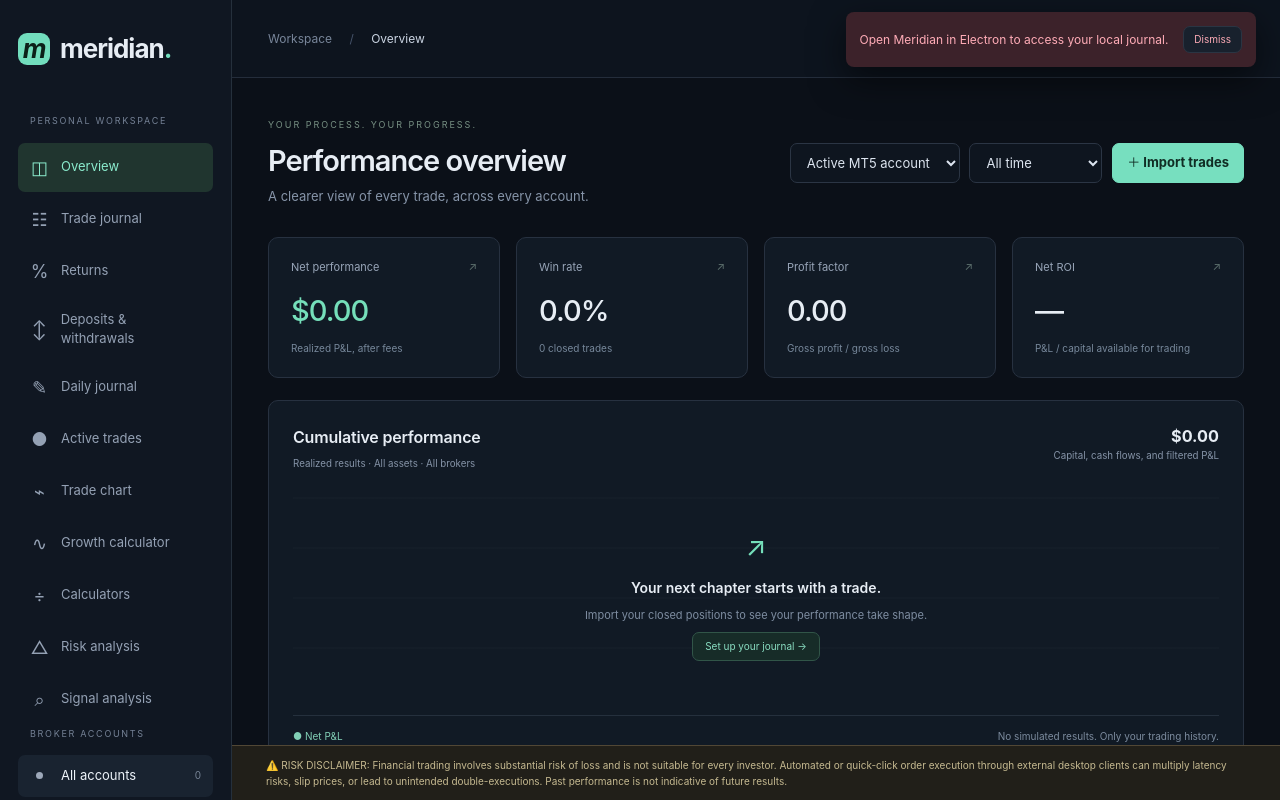
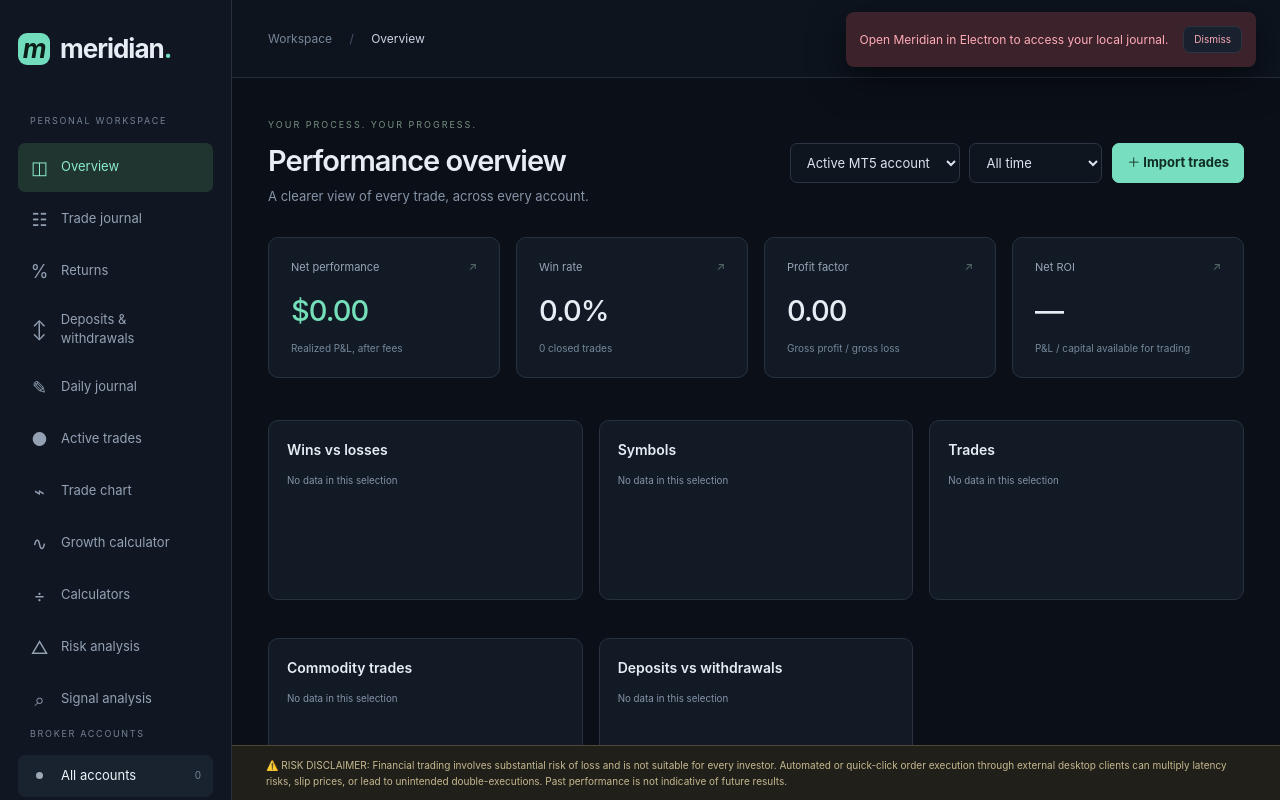
Before and after one commit to jimmyjetter27/meridian-trading-journal, a React (Vite) app: page / in a window 1280 px wide. Shown: the top 800 px of the page. Built offline with nearby package versions, Linux system fonts and the light colour scheme.

Commit message:
Add overview distribution pie charts

```diff
--- a/src/main.jsx
+++ b/src/main.jsx
@@ -25,6 +25,20 @@ const moneyPairText = (value, currency, fx) => {
 };
 function MoneyValue({ value, currency = 'USD', fx }) {
   return <>{money(value, currency)}{currency === 'USD' && fx && <small className="ghs-equivalent">{ghsMoney(Number(value || 0) * (Number(value) < 0 ? fx.ask : fx.bid))}</small>}</>;
+}
+const pieColors = ['#69dcc0', '#f1b45b', '#8d9cff', '#f17491', '#7ec9f5', '#ba8de8'];
+function PieCard({ title, values, empty = 'No data in this selection' }) {
+  const rows = Object.entries(values).filter(([, value]) => Number(value) > 0);
+  const total = rows.reduce((sum, [, value]) => sum + Number(value), 0);
+  if (!total) return <section className="panel pie-card"><h3>{title}</h3><p className="muted text-xs mt-4">{empty}</p></section>;
+  let offset = 0;
+  const segments = rows.map(([label, value], index) => {
+    const pct = Number(value) / total;
+    const dash = `${pct * 100} ${100 - pct * 100}`;
+    const segment = <circle key={label} cx="50" cy="50" r="38" fill="none" stroke={pieColors[index % pieColors.length]} strokeWidth="18" pathLength="100" strokeDasharray={dash} strokeDashoffset={-offset} transform="rotate(-90 50 50)" />;
+    offset += pct * 100; return segment;
+  });
+  return <section className="panel pie-card"><h3>{title}</h3><div className="pie-content"><svg viewBox="0 0 100 100" role="img" aria-label={title}>{segments}<text x="50" y="53" textAnchor="middle" className="pie-total">{total}</text></svg><div className="pie-legend">{rows.map(([label, value], index) => <div key={label}><i style={{ background: pieColors[index % pieColors.length] }} />{label}<b>{value} · {(Number(value) / total * 100).toFixed(0)}%</b></div>)}</div></div></section>;
 }
 function playSoftTone() {
   const AudioContext = window.AudioContext || window.webkitAudioContext;
@@ -674,6 +688,14 @@ function App() {
   const points = curve
     .map((n, i) => `${(i / Math.max(curve.length - 1, 1)) * 900},${150 - ((n - lo) / range) * 125}`)
     .join(' ');
+  const pieCounts = (key, map = (value) => value) => data.trades.reduce((counts, trade) => {
+    const label = map(trade[key]); counts[label] = (counts[label] || 0) + 1; return counts;
+  }, {});
+  const winLoss = data.trades.reduce((counts, trade) => { const label = trade.net_pnl >= 0 ? 'Wins' : 'Losses'; counts[label]++; return counts; }, {});
+  const tradeSides = pieCounts('type');
+  const symbols = pieCounts('standard_symbol');
+  const commodities = data.trades.reduce((counts, trade) => { const label = /^(XAUUSD|XAGUSD|USOIL|UKOIL|XTIUSD)$/i.test(trade.standard_symbol) ? 'Commodities' : 'Other markets'; counts[label] = (counts[label] || 0) + 1; return counts; }, {});
+  const cashMovement = data.cashFlows.reduce((counts, flow) => { const label = flow.amount >= 0 ? 'Deposits' : 'Withdrawals'; counts[label] = (counts[label] || 0) + 1; return counts; }, {});
   return (
     <div className="app-shell">
       <aside className="sidebar">
@@ -887,6 +909,13 @@ function App() {
                 </p>
               )}
               {tab === 'Overview' && (<>
+                <div className="pie-grid">
+                  <PieCard title="Wins vs losses" values={winLoss} />
+                  <PieCard title="Symbols" values={symbols} />
+                  <PieCard title="Trades" values={tradeSides} />
+                  <PieCard title="Commodity trades" values={commodities} />
+                  <PieCard title="Deposits vs withdrawals" values={cashMovement} />
+                </div>
                 <section className="panel chart-panel">
                   <div className="flex justify-between items-start">
                     <div>
--- a/src/styles.css
+++ b/src/styles.css
@@ -941,3 +941,15 @@ tbody tr:hover {
 .sidebar > * {
   flex-shrink: 0;
 }
+.pie-grid { display:grid; grid-template-columns:repeat(3,minmax(0,1fr)); gap:16px; margin:20px 0; }
+.pie-card { min-height:180px; padding:18px; }
+.pie-card h3 { font-size:14px; margin:0; }
+.pie-content { display:flex; align-items:center; gap:12px; margin-top:10px; }
+.pie-content svg { width:105px; height:105px; flex:none; }
+.pie-total { fill:#edf3fb; font-size:14px; font-weight:700; }
+.pie-legend { min-width:0; flex:1; font-size:11px; }
+.pie-legend div { display:grid; grid-template-columns:9px 1fr auto; gap:6px; align-items:center; margin:7px 0; }
+.pie-legend i { width:9px; height:9px; border-radius:50%; }
+.pie-legend b { color:#aeb9c7; font-weight:600; white-space:nowrap; }
+@media (max-width: 1100px) { .pie-grid { grid-template-columns:repeat(2,minmax(0,1fr)); } }
+@media (max-width: 650px) { .pie-grid { grid-template-columns:1fr; } }
```
